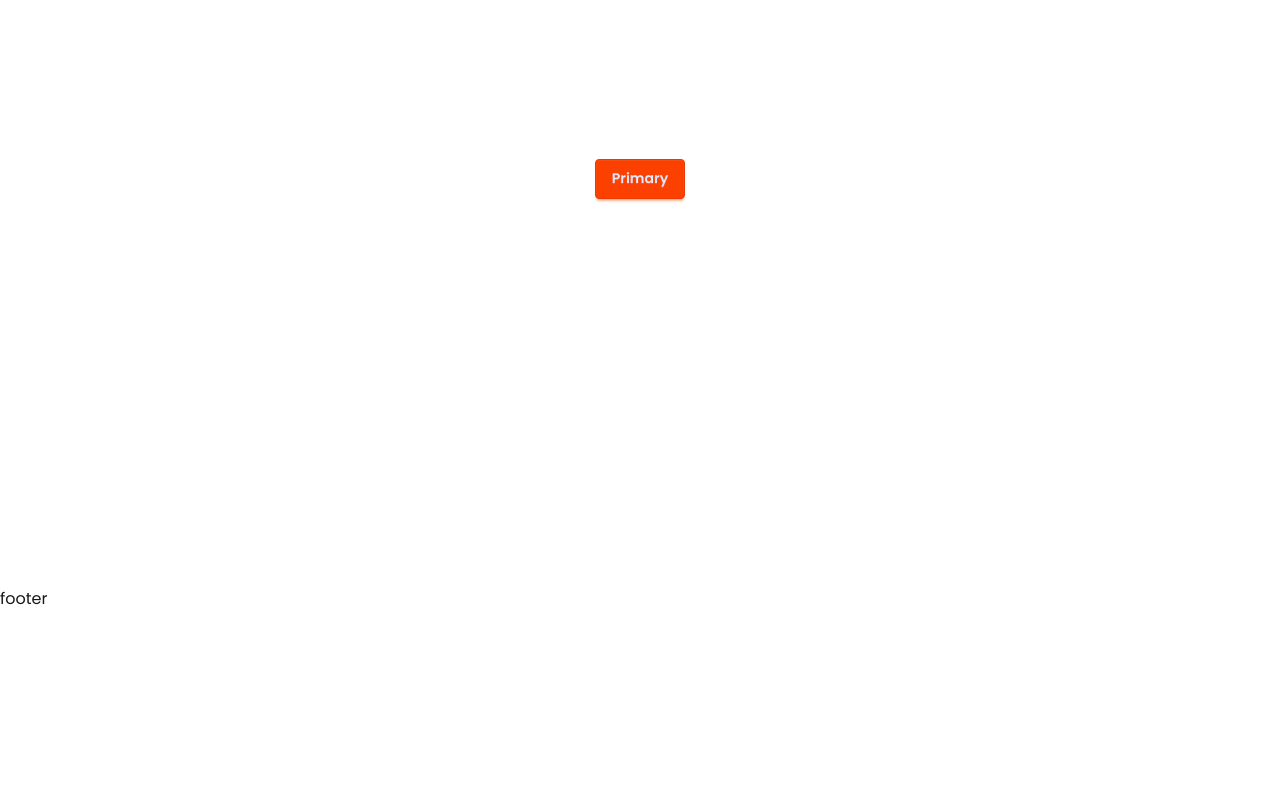
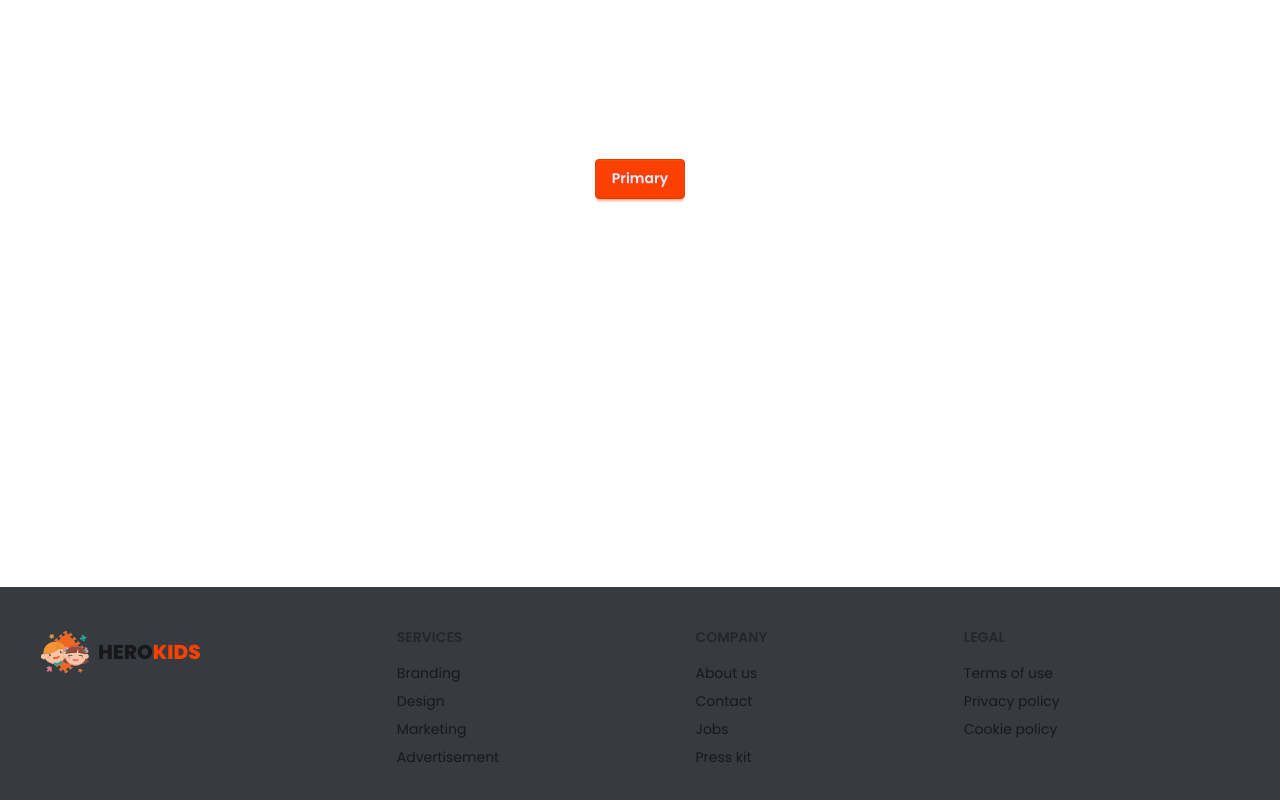
Before and after one commit to monirHRaju/hero-kids-ecom-next, a Next.js app: page / in a window 1280 px wide. Shown: the part 312-1112 px from the top of the page. Before the commit the page ends 923 px from the top, so only its background shows below. Built offline with nearby package versions, Linux system fonts and the light colour scheme.

Commit message:
footer added

```diff
--- a/src/app/layout.jsx
+++ b/src/app/layout.jsx
@@ -19,7 +19,7 @@
         className={`${poppins.className} antialiased`}
       >
         <header className="py-2 max-w-11/12 mx-auto"><Navbar /></header>
-        <main className="py-2 max-w-11/12 mx-auto">
+        <main className="py-2 max-w-11/12 mx-auto min-h-[calc(100vh-302px)]">
           {children}
         </main>
         <footer><Footer /></footer>
--- a/src/components/layouts/Footer.jsx
+++ b/src/components/layouts/Footer.jsx
@@ -1,10 +1,34 @@
 import React from 'react';
+import Logo from './Logo';
 
 const Footer = () => {
     return (
-        <div>
-            footer
-        </div>
+        <footer className="footer sm:footer-horizontal bg-neutral text-base-content p-10">
+  <aside>
+
+    <Logo />
+  </aside>
+  <nav>
+    <h6 className="footer-title">Services</h6>
+    <a className="link link-hover">Branding</a>
+    <a className="link link-hover">Design</a>
+    <a className="link link-hover">Marketing</a>
+    <a className="link link-hover">Advertisement</a>
+  </nav>
+  <nav>
+    <h6 className="footer-title">Company</h6>
+    <a className="link link-hover">About us</a>
+    <a className="link link-hover">Contact</a>
+    <a className="link link-hover">Jobs</a>
+    <a className="link link-hover">Press kit</a>
+  </nav>
+  <nav>
+    <h6 className="footer-title">Legal</h6>
+    <a className="link link-hover">Terms of use</a>
+    <a className="link link-hover">Privacy policy</a>
+    <a className="link link-hover">Cookie policy</a>
+  </nav>
+</footer>
     );
 };
 
```
